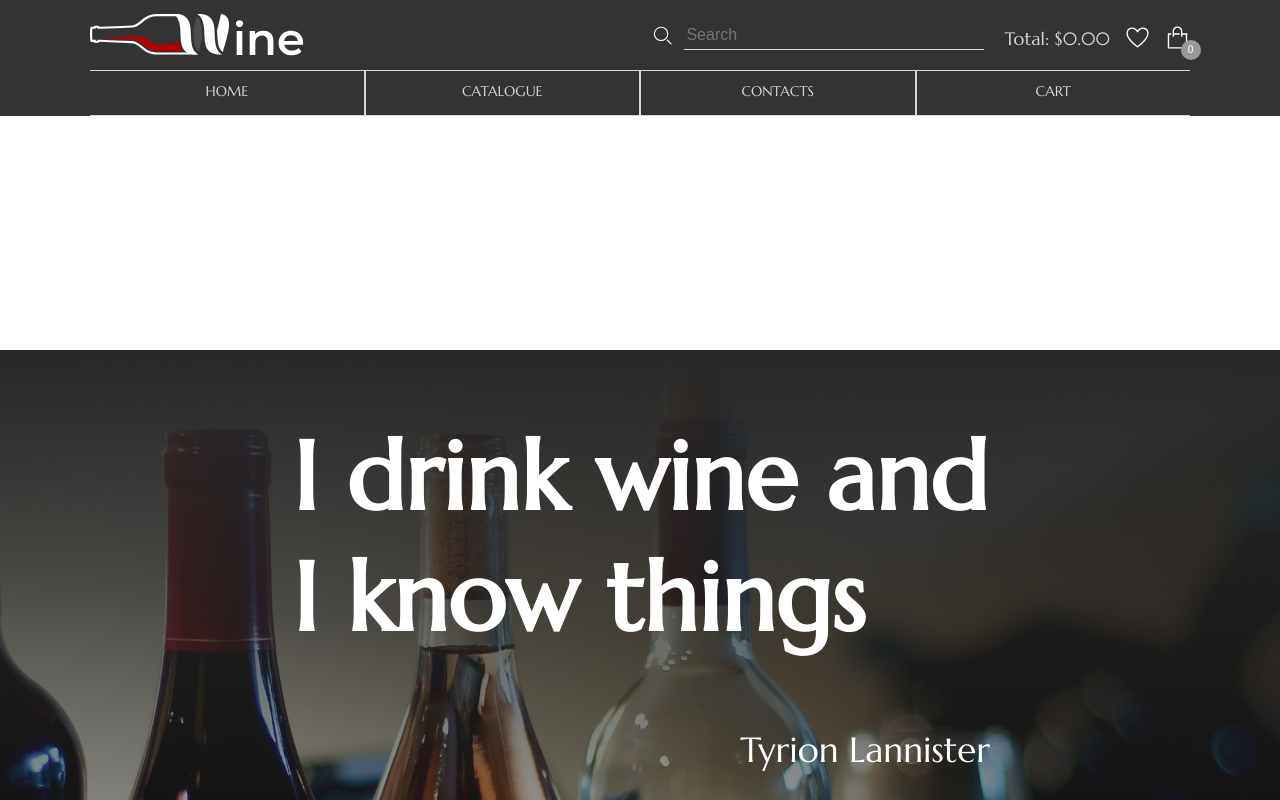
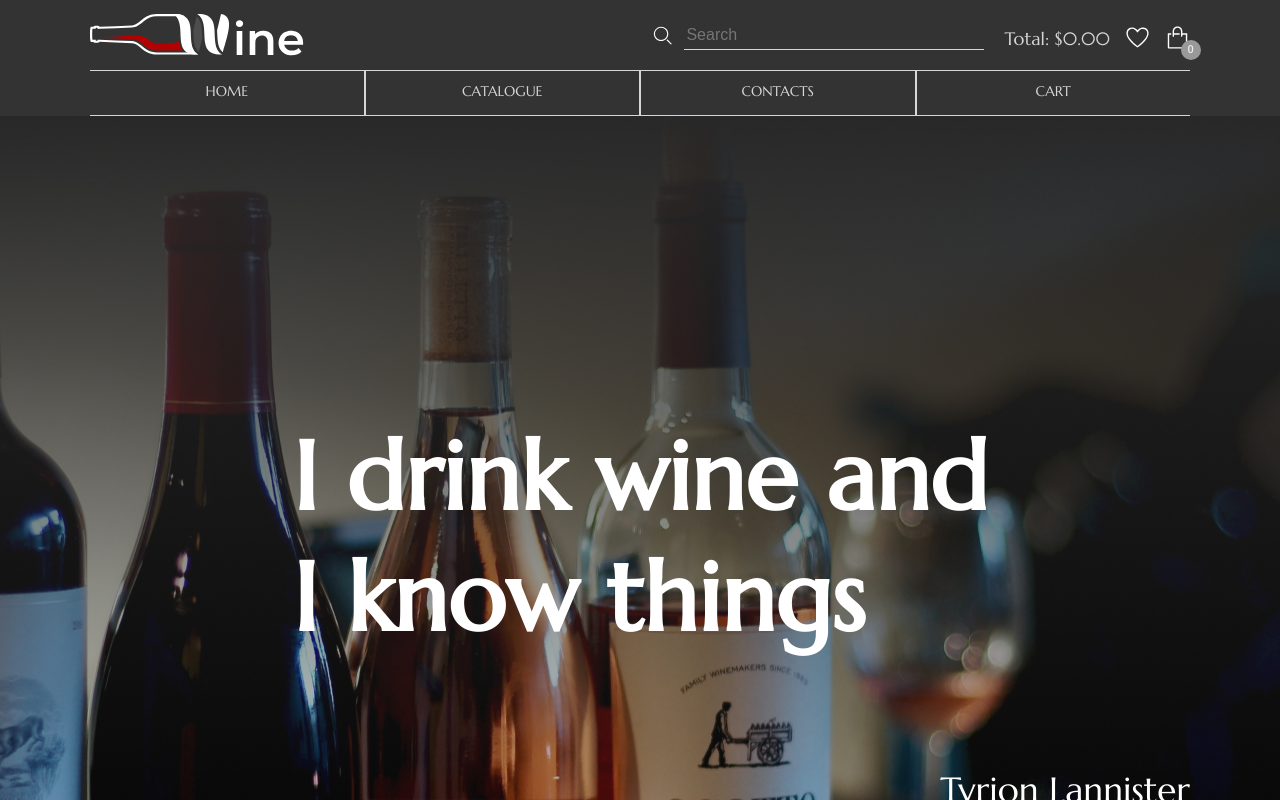
Before and after one commit to mitjasha/online-shop, a React (Create React App) app: page / in a window 1280 px wide. Shown: the top 800 px of the page. Built offline with nearby package versions, Linux system fonts and the light colour scheme.

Commit message:
fix: add contaner wrapper to preview section and add main bg color

```diff
--- a/src/pages/MainPage/MainPage.scss
+++ b/src/pages/MainPage/MainPage.scss
@@ -1,13 +1,12 @@
 .main {
-  background: url(../../assets/img/jpg/main-bg.jpg) no-repeat center;
+  background-color: #e5e5e5;
 }
 
 .preview {
-  height: 900px;
+  background: url(../../assets/img/jpg/main-bg.jpg) no-repeat center;
   font-family: "Marcellus";
   color: white;
   font-weight: 400;
-  width: 700px;
   margin: auto;
 }
 
--- a/src/pages/MainPage/MainPage.tsx
+++ b/src/pages/MainPage/MainPage.tsx
@@ -9,6 +9,7 @@ const MainPage: React.FC = () => {
   return (
     <main className="main">
       <section className="preview">
+        <div className="container">
           <h1 className="preview__quote">
             I drink wine and
             <br />I know things
@@ -21,6 +22,7 @@ const MainPage: React.FC = () => {
             <button type="button" className="preview__button">
               CART
             </button>
+          </div>
         </div>
       </section>
       <section className="categories">
```
Lines whose indentation alone changed are shown as unchanged.
